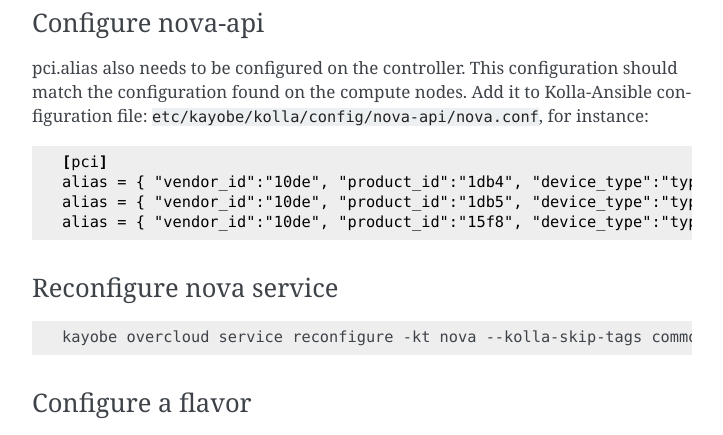
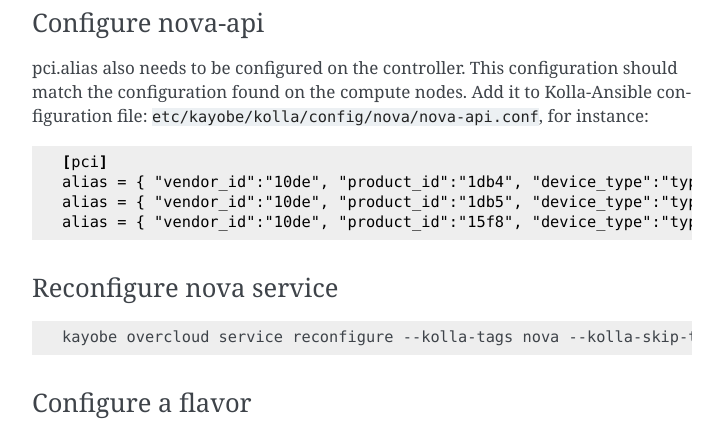
Before and after one commit to stackhpc/openstack-admin-guide, a Sphinx documentation site: the page built from source/gpus_in_openstack.rst, in a window 1280 px wide and 900 px high, scrolled down 4522 px. Shown: the part 152-587 px from the top of the window, without its empty margins (388-1111 px from the left). Built offline with Sphinx 7.4.7, drawn with Linux system fonts in a browser that asks for light colours.

Commit message:
nova-api configure path fix, --skip-prechecks

```diff
--- a/source/gpus_in_openstack.rst
+++ b/source/gpus_in_openstack.rst
@@ -253,7 +253,7 @@ Configure nova-api
 pci.alias also needs to be configured on the controller.
 This configuration should match the configuration found on the compute nodes.
 Add it to Kolla-Ansible configuration file:
-``etc/kayobe/kolla/config/nova-api/nova.conf``, for instance:
+``etc/kayobe/kolla/config/nova/nova-api.conf``, for instance:
 
 .. code-block:: yaml
 
@@ -267,7 +267,7 @@ Reconfigure nova service
 
 .. code-block:: text
 
-   kayobe overcloud service reconfigure -kt nova --kolla-skip-tags common --skip-precheck
+   kayobe overcloud service reconfigure --kolla-tags nova --kolla-skip-tags common --skip-prechecks
 
 Configure a flavor
 ^^^^^^^^^^^^^^^^^^
```
